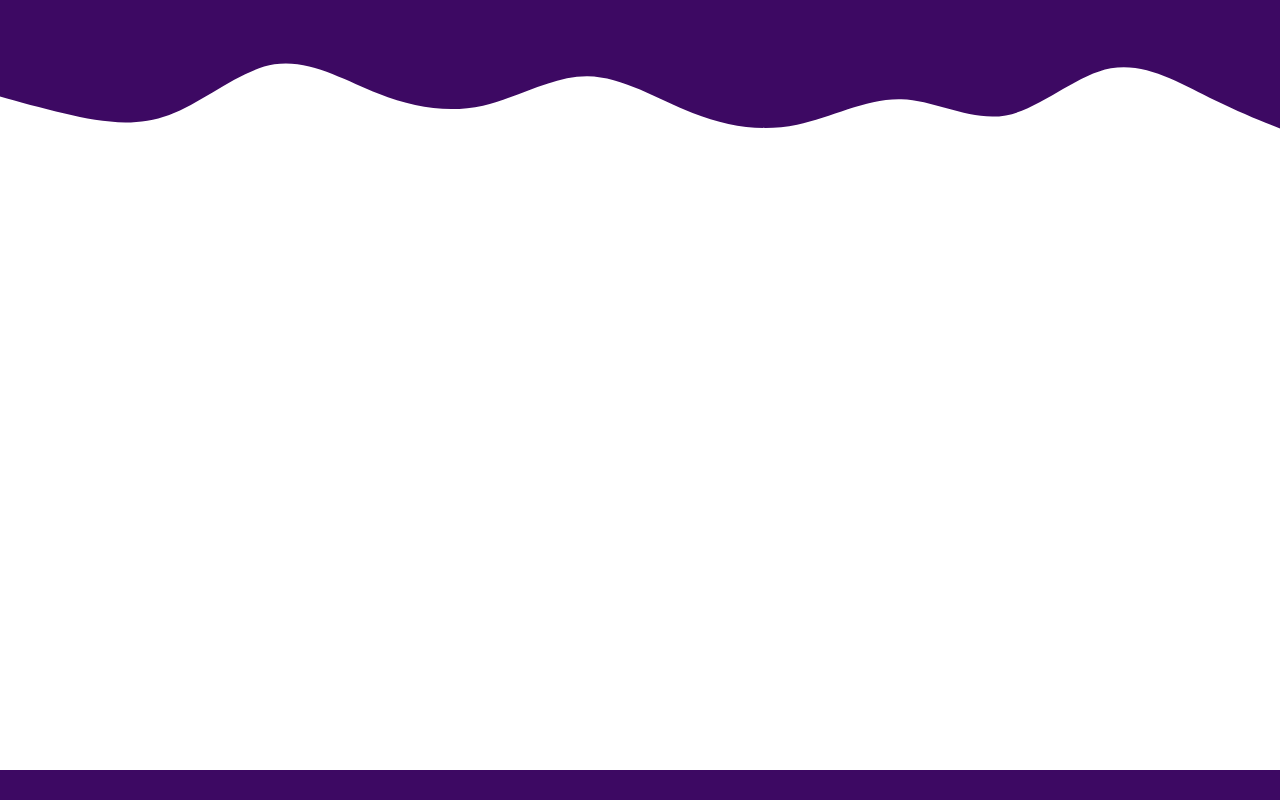
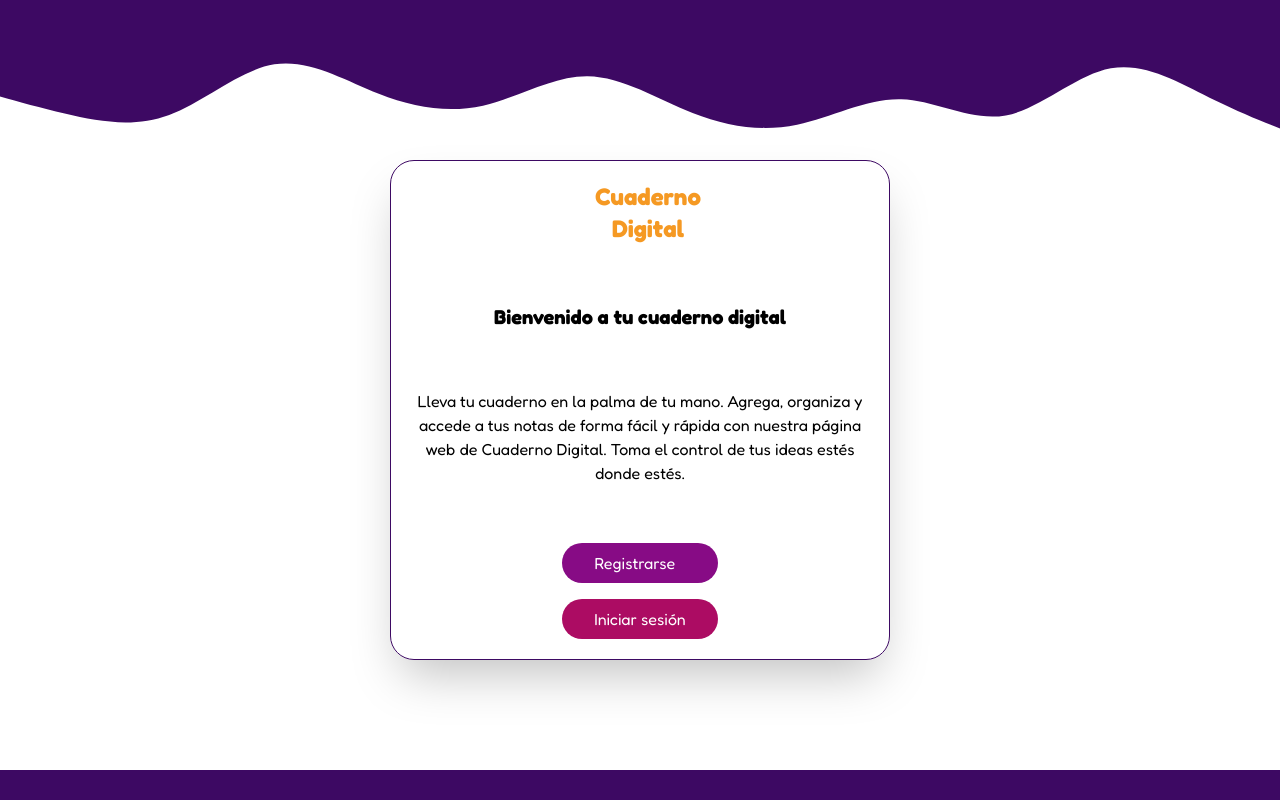
Before and after one commit to YessBlack/cuaderno-digital, a React (Vite) app: page /home in a window 1280 px wide. Before the commit this address had no page. Built offline with nearby package versions, Linux system fonts and the light colour scheme; some icons are missing.

Commit message:
add route to home

```diff
--- a/src/App.jsx
+++ b/src/App.jsx
@@ -24,6 +24,10 @@ function App () {
           path='/login'
           element={<Welcome />}
         />
+        <Route
+          path='/home'
+          element={<Welcome />}
+        />
       </Routes>
       <footer className='w-full bg-primary fixed bottom-0 h-[30px]' />
     </>
```
